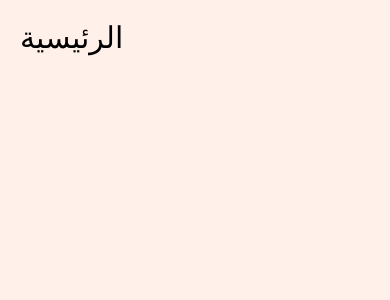
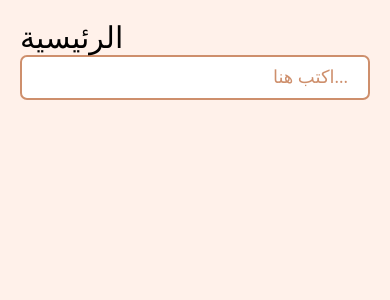
Before and after one commit to a7medev/study-overflow, a React Native app: screen /Home in a window 390 px wide. Shown: the top 300 px of the page. Built offline with nearby package versions, Linux system fonts and the light colour scheme.

Commit message:
chore: add TextField component

```diff
--- /dev/null
+++ b/src/components/styled/TextField.ts
@@ -0,0 +1,16 @@
+import styled from 'styled-components/native';
+
+const TextField = styled.TextInput.attrs(props => ({
+  placeholderTextColor: props.theme.colors.secondaryLight,
+}))`
+  padding: 10px 20px;
+  background-color: ${props => props.theme.colors.white};
+  color: ${props => props.theme.colors.black};
+  border: 2px solid ${props => props.theme.colors.secondaryLight};
+  border-radius: 7px;
+  text-align: right;
+  font-family: ${props => props.theme.fonts.regular};
+  font-size: 18px;
+`;
+
+export default TextField;
--- a/src/screens/HomeScreen.tsx
+++ b/src/screens/HomeScreen.tsx
@@ -1,5 +1,6 @@
 import React from 'react';
 import Screen from '../components/styled/Screen';
+import TextField from '../components/styled/TextField';
 
 import Typo from '../components/styled/Typo';
 
@@ -7,6 +8,7 @@ const HomeScreen: React.FC = () => {
   return (
     <Screen>
       <Typo variant="h1">الرئيسية</Typo>
+      <TextField placeholder="اكتب هنا..." />
     </Screen>
   );
 };
```
